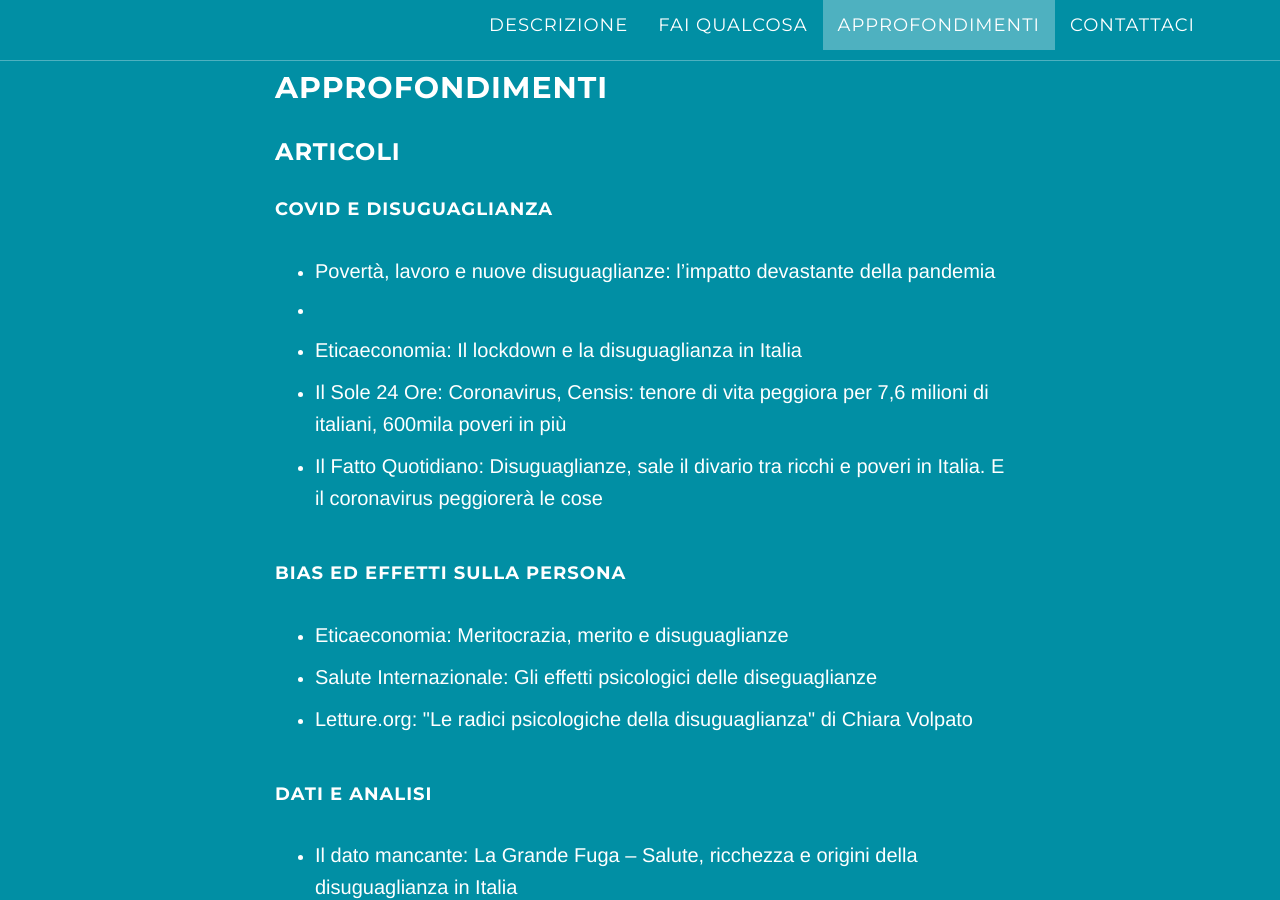
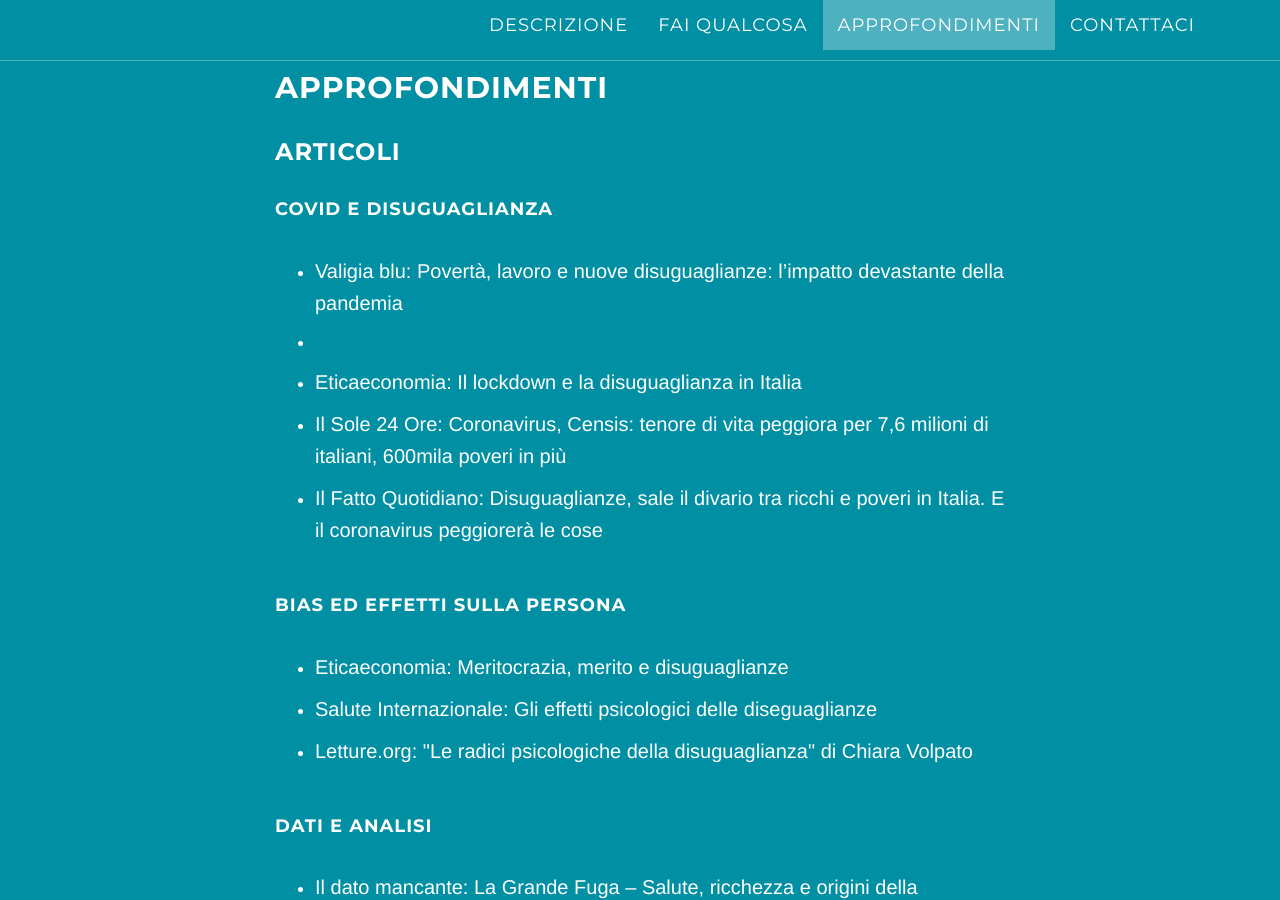
Before and after one commit to boringandsad/facciaafaccia, a Jekyll site: the page built from index.html, in a window 1280 px wide and 900 px high, scrolled down 2897 px. Built offline with Jekyll 4.4.1, drawn with Linux system fonts in a browser that asks for light colours.

Commit message:
updated valigia blu article

```diff
--- a/_includes/approfondimenti.html
+++ b/_includes/approfondimenti.html
@@ -6,7 +6,7 @@
                   <h3>Articoli</h3>
                   <h4>Covid e disuguaglianza</h4>
                   <ul class="deepening">
-                    <li><a target='_blank' href='https://www.valigiablu.it/poverta-lavoro-disuguaglianze-pandemia/'>Povertà, lavoro e nuove disuguaglianze: l’impatto devastante della pandemia</a></li>
+                    <li><a target='_blank' href='https://www.valigiablu.it/poverta-lavoro-disuguaglianze-pandemia/'>Valigia blu: Povertà, lavoro e nuove disuguaglianze: l’impatto devastante della pandemia</a></li>
                     <li>
                     <li><a target='_blank' href='https://www.eticaeconomia.it/il-lockdown-e-la-disuguaglianza-in-italia/'>Eticaeconomia: Il lockdown e la disuguaglianza in Italia</a></li>
                     <li>
```
